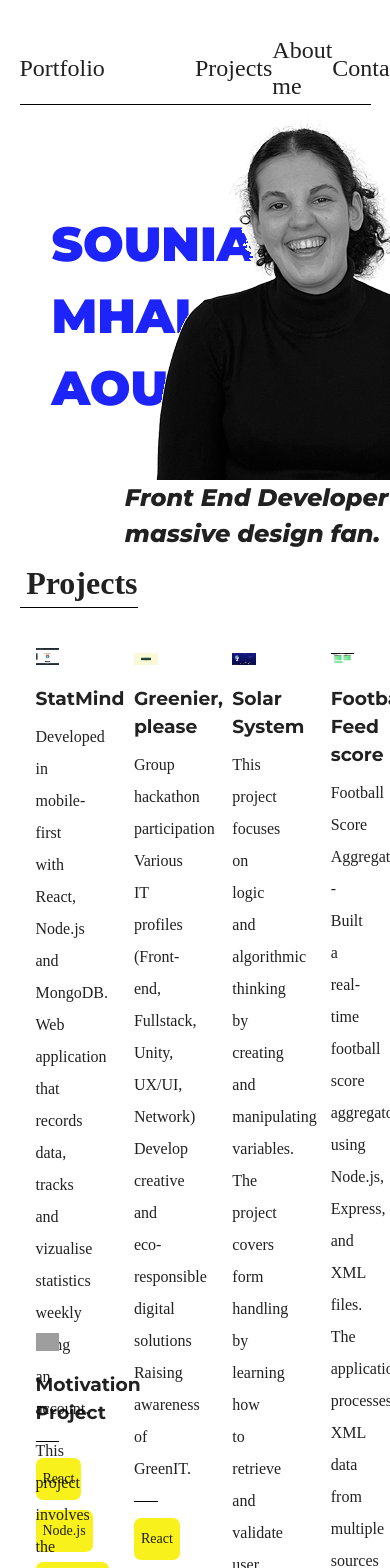
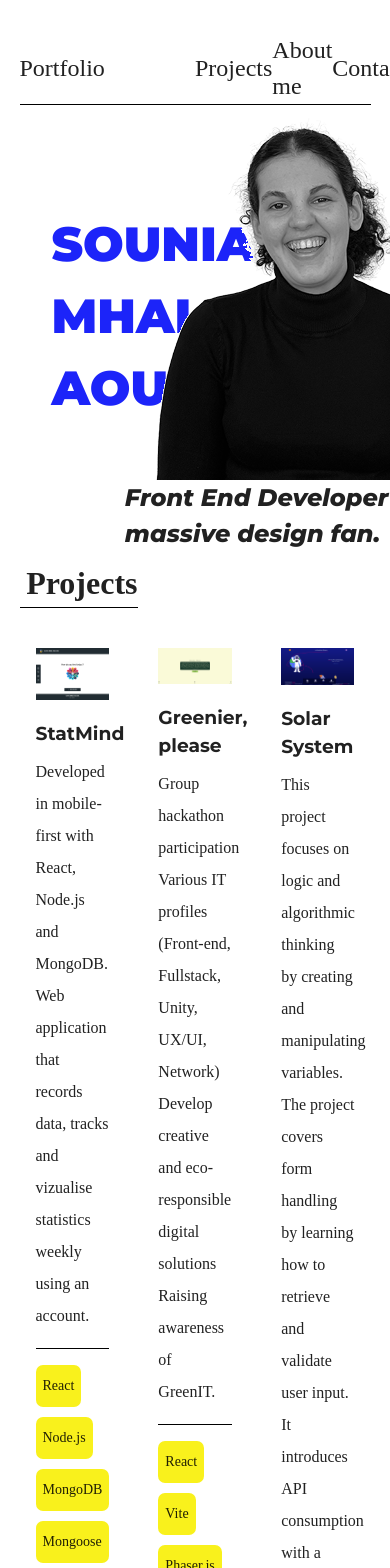
Before and after one commit to vickyfrosties/Portfolio, a React (Vite) app: page / in a window 390 px wide. Shown: the top 1568 px of the page. Built offline with nearby package versions, Linux system fonts and the light colour scheme; grey boxes are pictures that could not be loaded; a web font is replaced by a local one.

Commit message:
Responsive Part I :white_check_mark:

```diff
--- a/src/App.css
+++ b/src/App.css
@@ -33,16 +33,6 @@ select {
 button:hover {
   cursor: var(--hover-cursor), auto;
 }
-
-/* p,
-h1,
-h2,
-h3,
-h4,
-h5,
-h6 {
-  overflow-wrap: break-word;
-} */
 
 h2 {
   font-family: var(--text-content);
@@ -163,7 +153,7 @@ body {
 
         .cards {
           width: calc(25% - 2em);
-          height: 80vh;
+          min-height: 80vh;
           padding: 1em;
           transition: transform 0.3s ease, box-shadow 0.3s ease;
 
@@ -366,16 +356,26 @@ body {
       }
     }
 
+    .container-about {
+      min-height: 40vh;
+      padding: 0;
+      margin: 0;
+    }
+
+    .about-section {
+      height: 50vh;
+
       .menu-list {
         border: 1px solid black;
         border-radius: 1em;
         background-color: #F9FAFC;
-      width: 55%;
-      height: 40vh;
+        width: 60%;
+        height: 335px;
         margin: auto;
         padding: 1em;
         display: flex;
         justify-content: space-between;
+        overflow: hidden;
 
         .under-menu-list {
           border-right: 2px solid black;
@@ -399,7 +399,7 @@ body {
 
         .detail {
           width: 50%;
-        height: 100%;
+          min-height: 100%;
           margin: auto;
 
           p {
@@ -419,6 +419,7 @@ body {
               height: 80%;
               object-fit: cover;
               object-position: 10% 25%;
+            }
           }
         }
       }
@@ -463,3 +464,74 @@ body {
     }
   }
 }
+
+@media (max-width: 1790px) {
+  body {
+
+    .about-section,
+    .contact-section h2 {
+      width: 100%;
+      word-wrap: break-word;
+    }
+  }
+}
+
+@media (max-width: 1080px) {
+  body {
+    main {
+      .projects-section {
+
+        .projects-div-containers {
+          width: 100%;
+          height: auto;
+          margin: auto;
+          display: flex;
+          flex-wrap: wrap;
+          justify-content: space-between;
+          gap: 10px;
+
+          .cards {
+            width: 30%;
+            min-height: 80vh;
+          }
+        }
+      }
+
+      .about-section {
+        height: 50vh;
+
+        h2 {
+          width: 17%;
+        }
+
+        .menu-list {
+          width: 80%;
+          height: 335px;
+
+          .detail {
+            width: 100%;
+
+            .portrait {
+              width: 100%;
+              height: 70%;
+
+              img {
+                width: 50%;
+                height: 80%;
+                object-fit: cover;
+                object-position: 10% 25%;
+              }
+            }
+          }
+        }
+      }
+
+      .contact-section {
+        h2 {
+          width: 21%;
+
+        }
+      }
+    }
+  }
+}
--- a/src/Components/About/About.jsx
+++ b/src/Components/About/About.jsx
@@ -8,7 +8,7 @@ const About = () => {
 
   return (
     <>
-      <Element name="About me">
+      <Element className="container-about" name="About me">
         <h2>About me</h2>
         <MenuList />
       </Element>
```
Lines whose indentation alone changed are shown as unchanged.
